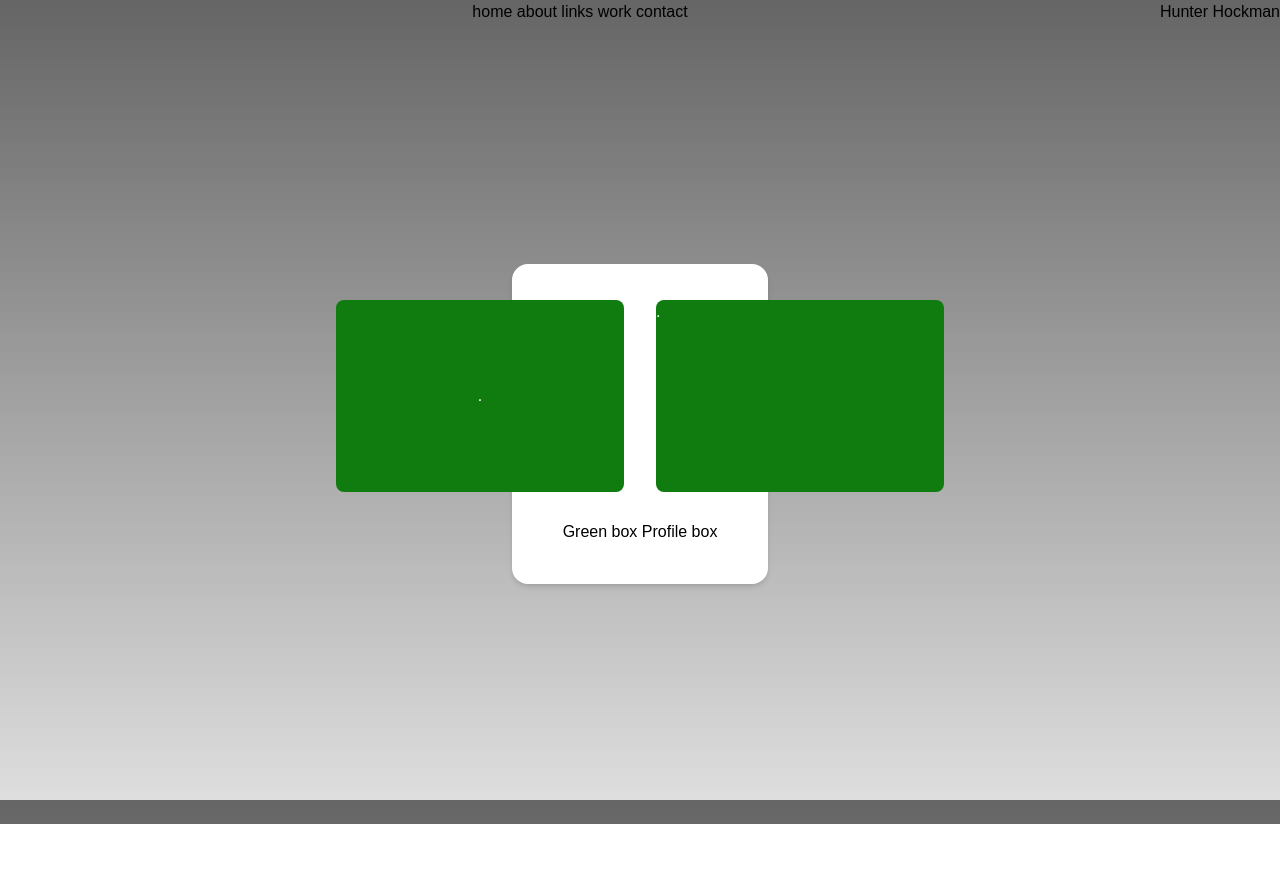
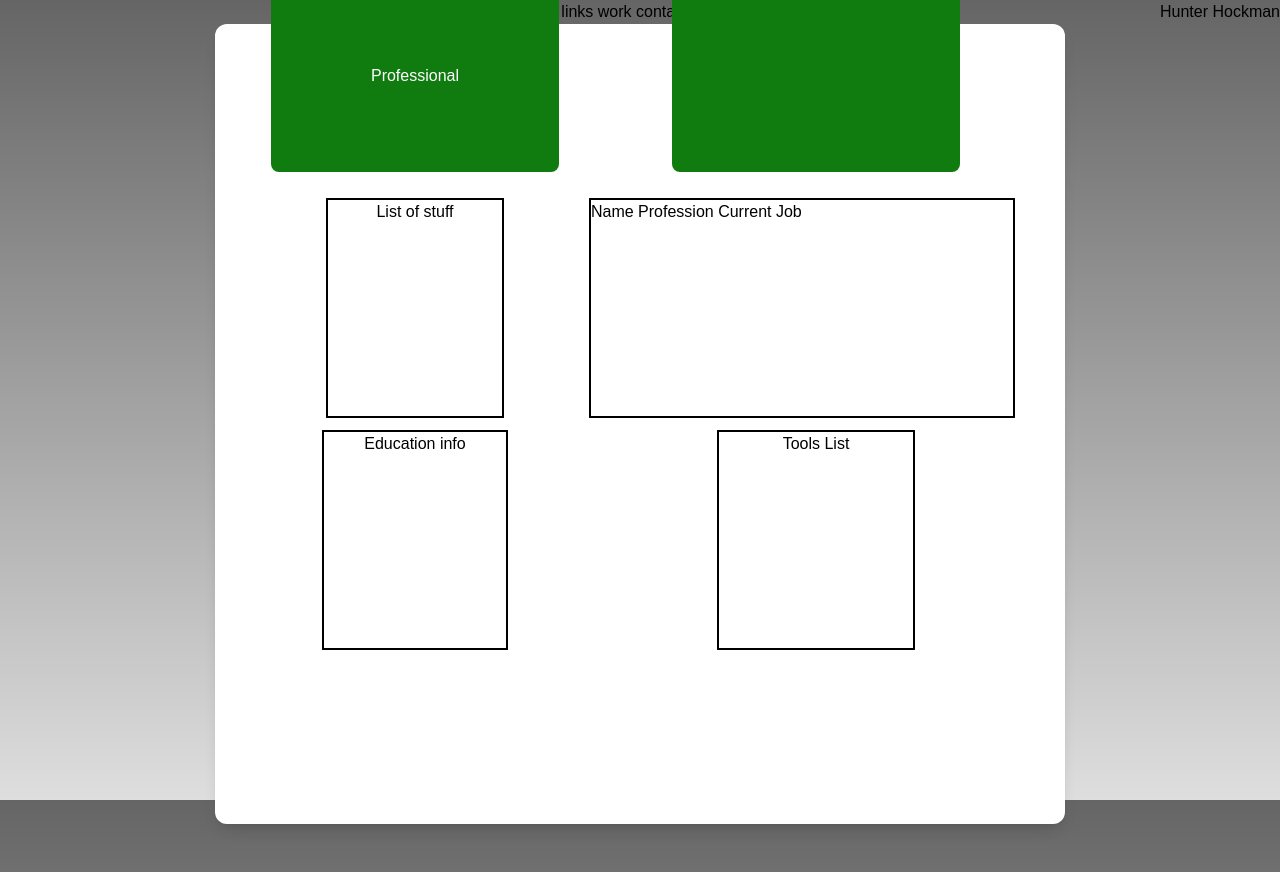
Before and after one commit to Anti-Loli/Portfolio, a Next.js app: page /about in a window 1280 px wide. Shown: the top 872 px of the page. Before the commit the page ends 824 px from the top, so only its background shows below. Built offline with nearby package versions, Linux system fonts and the light colour scheme.

Commit message:
Update Profile.tsx
Coded basic layout for About Page Profile

```diff
--- a/src/app/components/Profile.tsx
+++ b/src/app/components/Profile.tsx
@@ -2,26 +2,23 @@ import Button from "../components/Button";
 
 export default function XboxProfile({ username }: { username: string }) {
   return (
-    <div className="flex flex-col items-center justify-center p-6 bg-white rounded-2xl shadow-md hover:shadow-lg transition-shadow duration-300 w-64">
+    <main className="justify-center items-center h-screen mx-auto flex gap-x-4 rounded-xl bg-white p-6 shadow-lg">
+        <div className="grid grid-flow-row grid-rows-4 gap-4 justify-items-center -mr-2">
+          <div className="col-span-18 px-5">
+            <Button> Professional </Button>
+            </div>
+            <div className="col-span-18 outline-2 px-12">List of stuff</div>
+            <div className="col-span-18 outline-2 px-10">Education info</div>
+            </div>
 
-      <div className="flex flex-row gap-2 mb-4">
-        <Button className="w-12 h-8 bg-[#107C10] text-white rounded-lg cursor-pointer text-base text-base block m-3">
-          .
-        </Button>
-
-        <Button href = "/about(personal)">
-          .
-        </Button>
-      </div>
-
-
-      <div className="flex flex-row gap-2 mb-4">
-        Green box
-
-        Profile box
-      </div>
-
-    </div>
+            <div className="grid grid-flow-row grid-rows-4 gap-4 justify-items-center -ml-2">
+              <div className="col-span-16 px-16">
+                <Button href = "/about(personal)"> Personal </Button>
+                </div>
+            <div className="col-span-15 outline-2 grid grid-flow-col grid-cols-2"> Name Profession Current Job </div>
+            <div className="col-span-16 outline-2 px-16">Tools List</div>
+        </div>
+      </main>
 
 
   );
```
